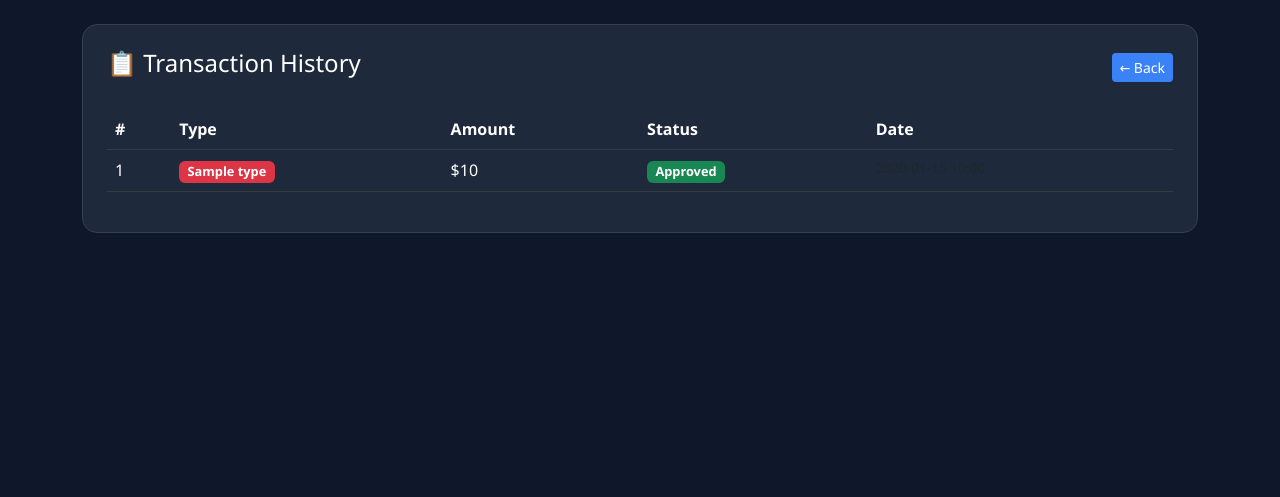
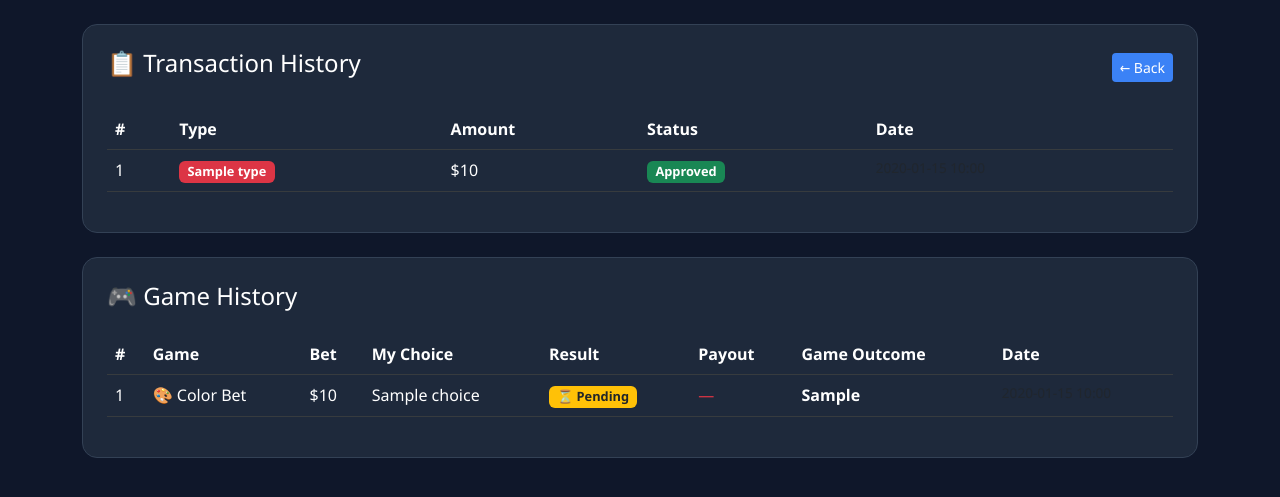
Before and after one commit to tamimalmahi/Betting-App, a Flask app: page /history in a window 1280 px wide. Shown: the part 62-559 px from the top of the page. Run offline with Flask 3, Linux system fonts and the light colour scheme; the visitor is signed in with stand-in values (Sample User, id 1); a database or web service that is not in the repository returns one stand-in record (values such as "Sample title"); some libraries are stand-ins or nearby versions.

Commit message:
Update history.html

```diff
--- a/templates/history.html
+++ b/templates/history.html
@@ -1,6 +1,6 @@
 {% extends "base.html" %}
 {% block content %}
-<div class="card p-4">
+<div class="card p-4 mb-4">
     <div class="d-flex justify-content-between align-items-center mb-4">
         <h4>📋 Transaction History</h4>
         <a href="/dashboard" class="btn btn-primary btn-sm">← Back</a>
@@ -17,7 +17,11 @@
                     <td>{{ loop.index }}</td>
                     <td><span class="badge {% if row[0]=='deposit' %}bg-success{% else %}bg-danger{% endif %}">{{ row[0] }}</span></td>
                     <td>${{ row[1] }}</td>
-                    <td><span class="badge {% if row[2]=='Approved' %}bg-success{% elif row[2]=='Rejected' %}bg-danger{% else %}bg-warning text-dark{% endif %}">{{ row[2] }}</span></td>
+                    <td>
+                        <span class="badge {% if row[2]=='Approved' %}bg-success{% elif row[2]=='Rejected' %}bg-danger{% else %}bg-warning text-dark{% endif %}">
+                            {{ row[2] }}
+                        </span>
+                    </td>
                     <td class="text-muted" style="font-size:.85rem;">{{ row[3].strftime('%Y-%m-%d %H:%M') if row[3] else '—' }}</td>
                 </tr>
                 {% endfor %}
@@ -28,4 +32,61 @@
     <p class="text-muted text-center py-4">No transactions yet.</p>
     {% endif %}
 </div>
+
+<!-- FIX: Game History section added -->
+<div class="card p-4">
+    <h4 class="mb-4">🎮 Game History</h4>
+    {% if game_history %}
+    <div class="table-responsive">
+        <table class="table table-dark table-hover">
+            <thead>
+                <tr>
+                    <th>#</th>
+                    <th>Game</th>
+                    <th>Bet</th>
+                    <th>My Choice</th>
+                    <th>Result</th>
+                    <th>Payout</th>
+                    <th>Game Outcome</th>
+                    <th>Date</th>
+                </tr>
+            </thead>
+            <tbody>
+                {% for g in game_history %}
+                <tr>
+                    <td>{{ loop.index }}</td>
+                    <td class="text-capitalize">
+                        {% if g[0] == 'coinflip' %}🪙 Coin Flip
+                        {% elif g[0] == 'dice' %}🎲 Dice Roll
+                        {% else %}🎨 Color Bet{% endif %}
+                    </td>
+                    <td>${{ g[1] }}</td>
+                    <td>{{ g[2] or '—' }}</td>
+                    <td>
+                        {% if g[3] == 'won' %}
+                            <span class="badge bg-success">✅ Won</span>
+                        {% elif g[3] == 'lost' %}
+                            <span class="badge bg-danger">❌ Lost</span>
+                        {% else %}
+                            <span class="badge bg-warning text-dark">⏳ Pending</span>
+                        {% endif %}
+                    </td>
+                    <td>
+                        {% if g[4] and g[4] > 0 %}
+                            <span class="text-success fw-bold">+${{ g[4] }}</span>
+                        {% else %}
+                            <span class="text-danger">—</span>
+                        {% endif %}
+                    </td>
+                    <td><strong>{{ g[5] or '—' }}</strong></td>
+                    <td class="text-muted" style="font-size:.85rem;">{{ g[6].strftime('%Y-%m-%d %H:%M') if g[6] else '—' }}</td>
+                </tr>
+                {% endfor %}
+            </tbody>
+        </table>
+    </div>
+    {% else %}
+    <p class="text-muted text-center py-4">No games played yet. <a href="/games" class="text-warning">Play now →</a></p>
+    {% endif %}
+</div>
 {% endblock %}
```
